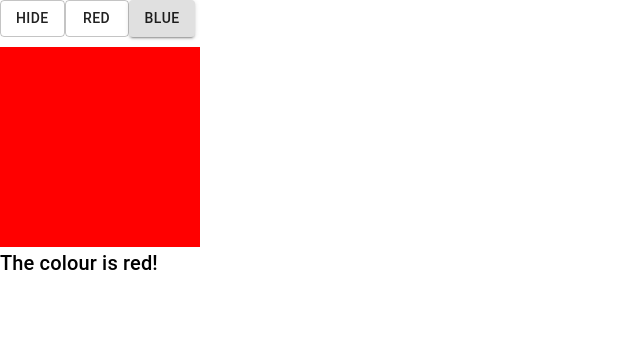
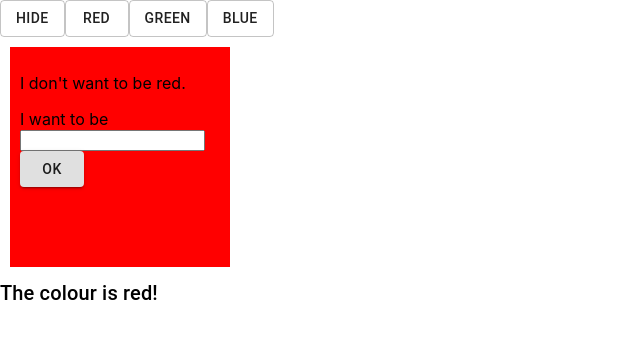
Before and after one commit to ncs-ds/react-workshop, a React (Create React App) app: page / in a window 1280 px wide. Shown: the top 338 px of the page, without its empty margins (0-640 px from the left). Built offline with nearby package versions, Linux system fonts and the light colour scheme.

Commit message:
Comms from child to parent.

```diff
--- a/src/App.css
+++ b/src/App.css
@@ -1,13 +1,6 @@
-.myBox{
-  margin-top: 10px;
+.myBox {
+  margin: 10px;
+  padding: 10px;
   width: 200px;
   height: 200px;
 }
-
-.myBox.blue {
-  background-color: blue;
-}
-
-.myBox.red {
-  background-color: red;
-}
--- a/src/App.tsx
+++ b/src/App.tsx
@@ -1,12 +1,18 @@
 import { Button } from "@material-ui/core";
 import { useState } from "react";
 import "./App.css";
-import Box from "./Box";
+import MyBox from "./MyBox";
 import ColourNarrative from "./ColourNarrative";
 
 function App() {
-  const [myColour, setMyColour] = useState("red");
-  const [isBoxVisible, setIsBoxVisible] = useState(true);
+  const [myColour, setMyColour] = useState<string>("red");
+  const [isBoxVisible, setIsBoxVisible] = useState<boolean>(true);
+  const [colours, setColours] = useState<string[]>(["red", "green", "blue"]);
+
+  function addColourChangeHandler(newColour: string) {
+    setColours([...colours, newColour]);
+    setMyColour(newColour);
+  }
 
   return (
     <>
@@ -17,14 +23,15 @@ function App() {
         {isBoxVisible ? "Hide" : "Show"}
       </Button>
 
-      <Button variant="outlined" onClick={() => setMyColour("red")}>
-        Red
-      </Button>
-      <Button variant="contained" onClick={() => setMyColour("blue")}>
-        Blue
-      </Button>
-      <Box visible={isBoxVisible} colour={myColour}></Box>
-      <ColourNarrative colour={myColour}></ColourNarrative>
+      {colours.map((colour) => (
+        <Button variant="outlined" onClick={() => setMyColour(colour)}>
+          {colour}
+        </Button>
+      ))}
+      {isBoxVisible && (
+        <MyBox currentColour={myColour} addColour={addColourChangeHandler} />
+      )}
+      <ColourNarrative colour={myColour} />
     </>
   );
 }
--- a/src/Box.tsx
+++ /dev/null
@@ -1,13 +0,0 @@
-import "./App.css";
-import { FC } from "react";
-
-export interface BoxProps {
-  visible: boolean;
-  colour: string;
-}
-
-const Box: FC<BoxProps> = ({ visible, colour }) => {
-  return <>{visible && <div className={`myBox ${colour}`}></div>}</>;
-};
-
-export default Box;
--- /dev/null
+++ b/src/Constants.tsx
@@ -0,0 +1,154 @@
+const Constants = {
+  CSS_COLOUR_NAMES: [
+    "AliceBlue",
+    "AntiqueWhite",
+    "Aqua",
+    "Aquamarine",
+    "Azure",
+    "Beige",
+    "Bisque",
+    "Black",
+    "BlanchedAlmond",
+    "Blue",
+    "BlueViolet",
+    "Brown",
+    "BurlyWood",
+    "CadetBlue",
+    "Chartreuse",
+    "Chocolate",
+    "Coral",
+    "CornflowerBlue",
+    "Cornsilk",
+    "Crimson",
+    "Cyan",
+    "DarkBlue",
+    "DarkCyan",
+    "DarkGoldenRod",
+    "DarkGray",
+    "DarkGrey",
+    "DarkGreen",
+    "DarkKhaki",
+    "DarkMagenta",
+    "DarkOliveGreen",
+    "DarkOrange",
+    "DarkOrchid",
+    "DarkRed",
+    "DarkSalmon",
+    "DarkSeaGreen",
+    "DarkSlateBlue",
+    "DarkSlateGray",
+    "DarkSlateGrey",
+    "DarkTurquoise",
+    "DarkViolet",
+    "DeepPink",
+    "DeepSkyBlue",
+    "DimGray",
+    "DimGrey",
+    "DodgerBlue",
+    "FireBrick",
+    "FloralWhite",
+    "ForestGreen",
+    "Fuchsia",
+    "Gainsboro",
+    "GhostWhite",
+    "Gold",
+    "GoldenRod",
+    "Gray",
+    "Grey",
+    "Green",
+    "GreenYellow",
+    "HoneyDew",
+    "HotPink",
+    "IndianRed",
+    "Indigo",
+    "Ivory",
+    "Khaki",
+    "Lavender",
+    "LavenderBlush",
+    "LawnGreen",
+    "LemonChiffon",
+    "LightBlue",
+    "LightCoral",
+    "LightCyan",
+    "LightGoldenRodYellow",
+    "LightGray",
+    "LightGrey",
+    "LightGreen",
+    "LightPink",
+    "LightSalmon",
+    "LightSeaGreen",
+    "LightSkyBlue",
+    "LightSlateGray",
+    "LightSlateGrey",
+    "LightSteelBlue",
+    "LightYellow",
+    "Lime",
+    "LimeGreen",
+    "Linen",
+    "Magenta",
+    "Maroon",
+    "MediumAquaMarine",
+    "MediumBlue",
+    "MediumOrchid",
+    "MediumPurple",
+    "MediumSeaGreen",
+    "MediumSlateBlue",
+    "MediumSpringGreen",
+    "MediumTurquoise",
+    "MediumVioletRed",
+    "MidnightBlue",
+    "MintCream",
+    "MistyRose",
+    "Moccasin",
+    "NavajoWhite",
+    "Navy",
+    "OldLace",
+    "Olive",
+    "OliveDrab",
+    "Orange",
+    "OrangeRed",
+    "Orchid",
+    "PaleGoldenRod",
+    "PaleGreen",
+    "PaleTurquoise",
+    "PaleVioletRed",
+    "PapayaWhip",
+    "PeachPuff",
+    "Peru",
+    "Pink",
+    "Plum",
+    "PowderBlue",
+    "Purple",
+    "RebeccaPurple",
+    "Red",
+    "RosyBrown",
+    "RoyalBlue",
+    "SaddleBrown",
+    "Salmon",
+    "SandyBrown",
+    "SeaGreen",
+    "SeaShell",
+    "Sienna",
+    "Silver",
+    "SkyBlue",
+    "SlateBlue",
+    "SlateGray",
+    "SlateGrey",
+    "Snow",
+    "SpringGreen",
+    "SteelBlue",
+    "Tan",
+    "Teal",
+    "Thistle",
+    "Tomato",
+    "Turquoise",
+    "Violet",
+    "Wheat",
+    "White",
+    "WhiteSmoke",
+    "Yellow",
+    "YellowGreen",
+  ],
+};
+
+export default Constants;
--- /dev/null
+++ b/src/MyBox.tsx
@@ -0,0 +1,53 @@
+import "./App.css";
+import Constants from "./Constants";
+import { FC, useRef } from "react";
+import { Button } from "@material-ui/core";
+
+export interface BoxProps {
+  currentColour: string;
+  addColour: (newColour: string) => void;
+}
+
+function isCorrectColourName(input: string): boolean {
+  let res =
+    Constants.CSS_COLOUR_NAMES.findIndex(
+      (name) => input.toLowerCase() === name.toLowerCase()
+    ) > -1;
+  return res;
+}
+
+const MyBox: FC<BoxProps> = ({ currentColour, addColour }) => {
+  const desiredColourInput = useRef<HTMLInputElement>(null);
+  return (
+    <>
+      <div className="myBox" style={{ backgroundColor: currentColour }}>
+        <p>I don't want to be {currentColour}.</p>
+        <p>
+          I want to be
+          <input type="text" ref={desiredColourInput}></input>
+          <Button
+            variant="contained"
+            onClick={() => {
+              if (desiredColourInput.current?.value) {
+                let input = desiredColourInput.current.value;
+                if (isCorrectColourName(input)) {
+                  addColour(desiredColourInput.current?.value || "");
+                } else {
+                  console.error(
+                    "Wrong input: %s is not a valid CSS colour.",
+                    input
+                  );
+                }
+                desiredColourInput.current.value = "";
+              }
+            }}
+          >
+            OK
+          </Button>
+        </p>
+      </div>
+    </>
+  );
+};
+
+export default MyBox;
```
